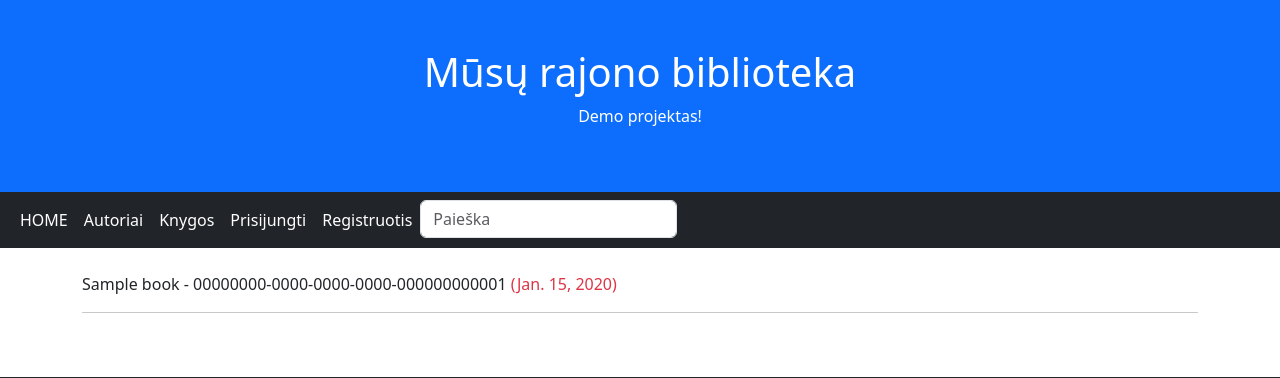
After one commit to DonatasNoreika/biblioteka_202401, a Django app: page /library/instances/ in a window 1280 px wide. The commit adds this page. Shown: the top 378 px of the page. Run offline with Django 5.2, Linux system fonts and the light colour scheme; tables that the repository leaves empty hold one stand-in row (values such as "Sample post").

Commit message:
Prisjungus matomi visi knygų egzemplioriai

```diff
--- a/mysite/library/templates/base.html
+++ b/mysite/library/templates/base.html
@@ -37,6 +37,9 @@
                           clip-rule="evenodd"/>
                 </svg>
                 {{ user.get_username }}</a></li>
+            <li class="nav-item">
+                <a class="nav-link active" href="{% url 'instances' %}">Egzemplioriai</a>
+            </li>
             <li class="nav-item">
                 <a class="nav-link active" href="{% url 'mybooks' %}">Mano knygos</a>
             </li>
--- /dev/null
+++ b/mysite/library/templates/instances.html
@@ -0,0 +1,9 @@
+{% extends "base.html" %}
+{% block "title" %}Knygų egzemplioriai{% endblock%}
+{% block "content" %}
+{% for instance in instances %}
+<p>{{ instance.book.title }} - {{ instance.uuid }}<span class="{% if instance.is_overdue %}text-danger{% endif %}"> ({{ instance.due_back }})</span>
+    <hr>
+</p>
+{% endfor %}
+{% endblock %}
--- a/mysite/library/urls.py
+++ b/mysite/library/urls.py
@@ -11,4 +11,5 @@ urlpatterns = [
     path("mybooks/", views.MyBookInstanceListView.as_view(), name="mybooks"),
     path("register/", views.register, name="register"),
     path('profile/', views.profile, name="profile"),
+    path("instances/", views.BookInstanceListView.as_view(), name='instances'),
 ]
--- a/mysite/library/views.py
+++ b/mysite/library/views.py
@@ -154,3 +154,9 @@ def profile(request):
             "p_form": p_form,
         }
         return render(request, template_name="profile.html", context=context)
+
+
+class BookInstanceListView(generic.ListView):
+    model = BookInstance
+    context_object_name = "instances"
+    template_name = "instances.html"
```
